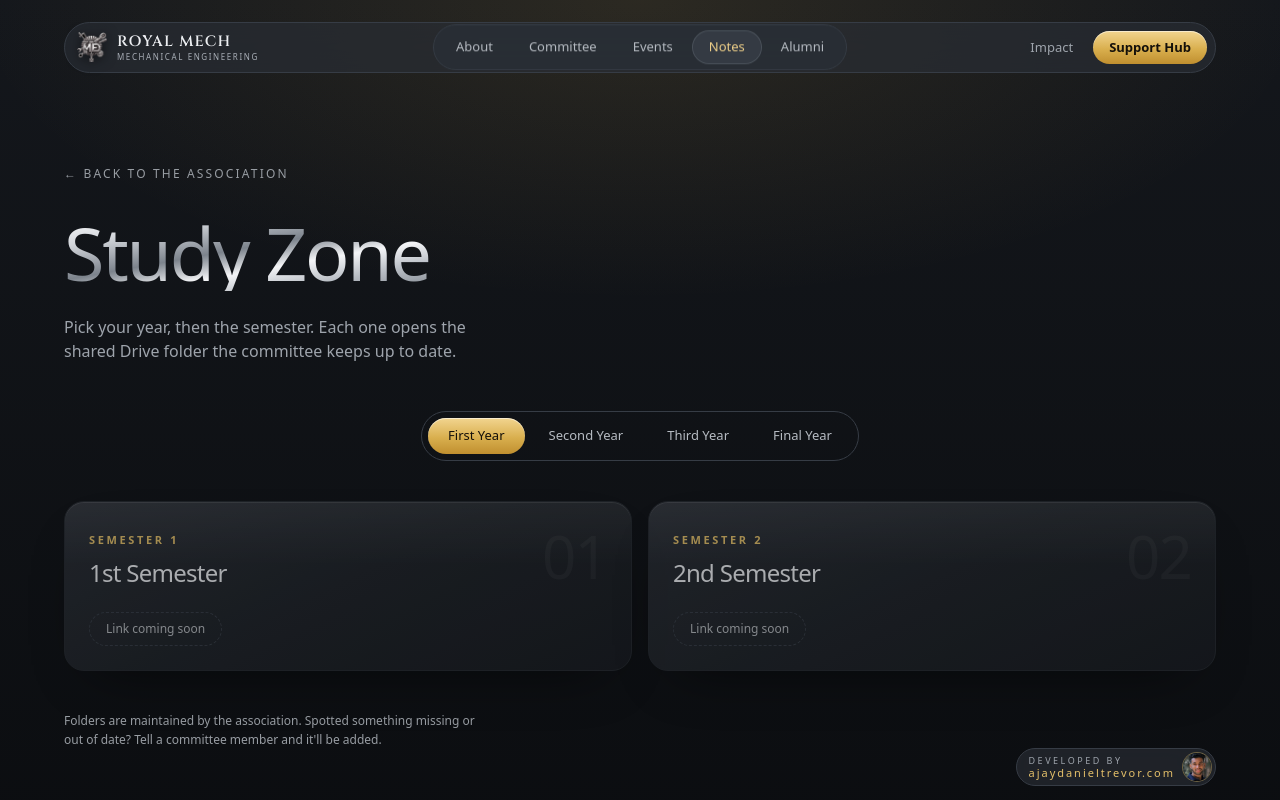
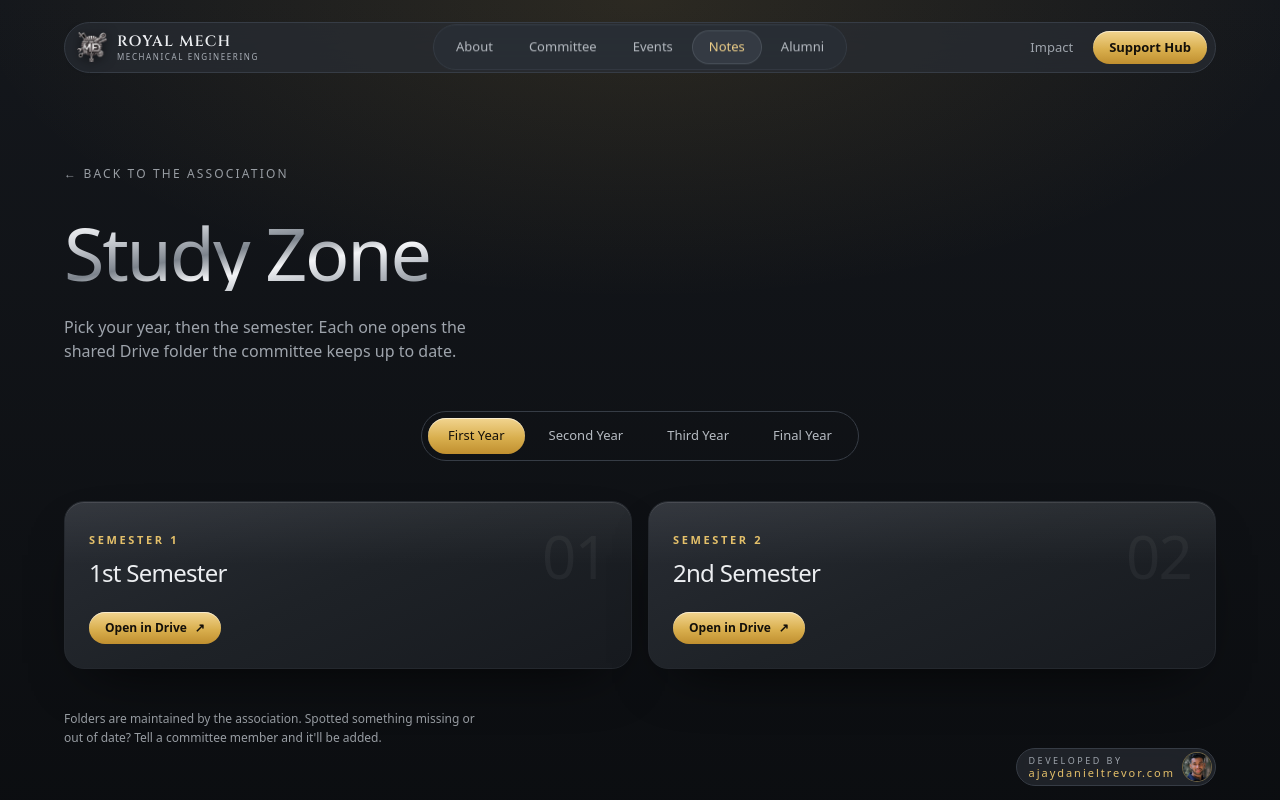
Before and after one commit to ajayda24/mech-association, a Next.js app: page /notes in a window 1280 px wide. Shown: the top 800 px of the page. Built offline with nearby package versions, Linux system fonts and the light colour scheme; a web font is replaced by a local one.

Commit message:
added  notes link

```diff
--- a/src/content/notes.ts
+++ b/src/content/notes.ts
@@ -41,8 +41,8 @@ export const notesYears: NotesYear[] = [
     label: "First Year",
     short: "1st",
     semesters: [
-      { number: 1, driveUrl: "" },
-      { number: 2, driveUrl: "" },
+      { number: 1, driveUrl: "https://drive.google.com/drive/folders/1xy1F7KGDd6EbGgnr2219oOXGWht2Hp46" },
+      { number: 2, driveUrl: "https://drive.google.com/drive/folders/1xy1F7KGDd6EbGgnr2219oOXGWht2Hp46" },
     ],
   },
   {
@@ -50,8 +50,8 @@ export const notesYears: NotesYear[] = [
     label: "Second Year",
     short: "2nd",
     semesters: [
-      { number: 3, driveUrl: "" },
-      { number: 4, driveUrl: "" },
+      { number: 3, driveUrl: "https://drive.google.com/drive/folders/1xy1F7KGDd6EbGgnr2219oOXGWht2Hp46" },
+      { number: 4, driveUrl: "https://drive.google.com/drive/folders/1xy1F7KGDd6EbGgnr2219oOXGWht2Hp46" },
     ],
   },
   {
@@ -59,8 +59,8 @@ export const notesYears: NotesYear[] = [
     label: "Third Year",
     short: "3rd",
     semesters: [
-      { number: 5, driveUrl: "" },
-      { number: 6, driveUrl: "" },
+      { number: 5, driveUrl: "https://drive.google.com/drive/folders/1uITwqPUk29E7aFu1BkkkmJtaIHKwfG6H" },
+      { number: 6, driveUrl: "https://drive.google.com/drive/folders/1uITwqPUk29E7aFu1BkkkmJtaIHKwfG6H" },
     ],
   },
   {
@@ -68,8 +68,8 @@ export const notesYears: NotesYear[] = [
     label: "Final Year",
     short: "4th",
     semesters: [
-      { number: 7, driveUrl: "" },
-      { number: 8, driveUrl: "" },
+      { number: 7, driveUrl: "https://drive.google.com/drive/folders/1uITwqPUk29E7aFu1BkkkmJtaIHKwfG6H" },
+      { number: 8, driveUrl: "https://drive.google.com/drive/folders/1uITwqPUk29E7aFu1BkkkmJtaIHKwfG6H" },
     ],
   },
 ];
```
